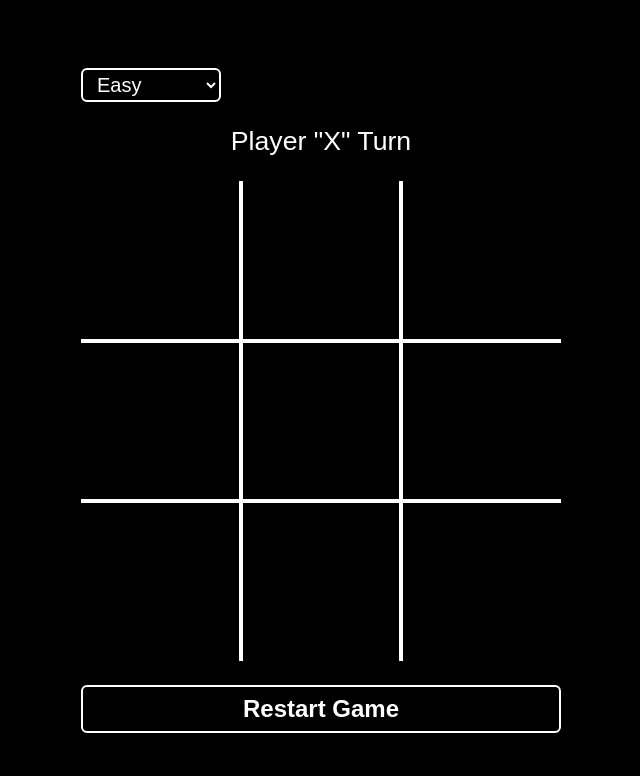
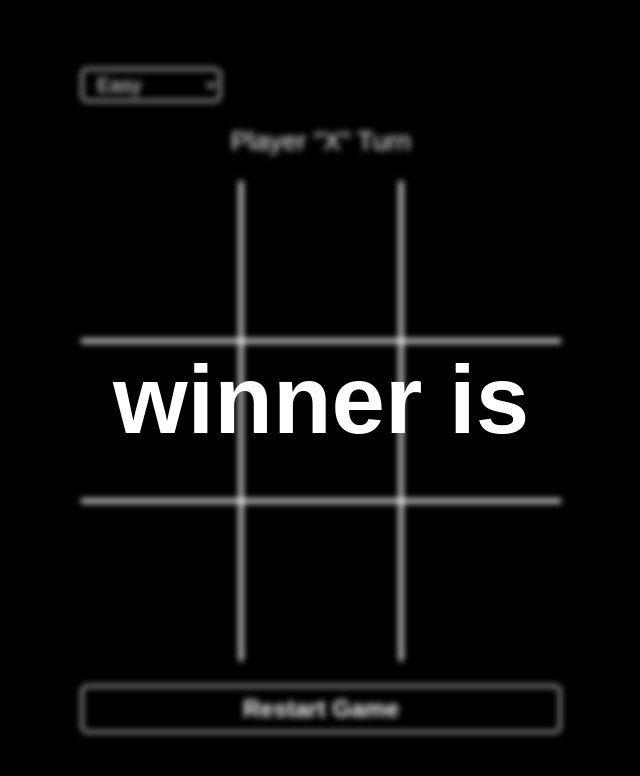
Before and after one commit to Ganta-KH/tic-tac-toe, a plain HTML site: page index.html in a window 1280 px wide. Shown: the whole page, without its empty margins (319-959 px from the left). Drawn offline with Linux system fonts and the light colour scheme; a web font is replaced by a local one.

Commit message:
Add message to show the result and stop the game

```diff
--- a/index.html
+++ b/index.html
@@ -8,6 +8,7 @@
         <title>Tic Tac Toe</title>
     </head>
     <body>
+        <div class="game blur">
             <div class="options">
                 <select name="difficulty" id="difficulty">
                     <option value="easy" selected>Easy</option>
@@ -29,6 +30,8 @@
                 <div class="cell"></div>
             </div>
             <button id="restart">Restart Game</button>
+        </div>
+        <div class="result">winner is</div>
 
         <script src="script.js"></script>
     </body>
--- a/style.css
+++ b/style.css
@@ -8,6 +8,7 @@
     font-family: 'Mynerve', sans-serif;
     background-color: #000;
     color: white;
+    box-sizing: border-box;
 }
 
 html, body {
@@ -19,7 +20,8 @@ body {
     margin: 0;
 }
 
-body {
+body,
+.game {
     display: grid;
     place-content: center;
     gap: 1.5rem;
@@ -93,3 +95,18 @@ body {
     cursor: pointer;
     padding: 3px 10px;
 }
+
+.blur {
+    filter: blur(3px);
+}
+
+.result {
+    position: fixed;
+    top: 50%;
+    left: 50%;
+    transform: translate(-50%, -50%);
+    background-color: rgba(0, 0, 0, 0);
+    color: white;
+    font-size: 96px;
+    font-weight: bold;
+}
```
Lines whose indentation alone changed are shown as unchanged.
